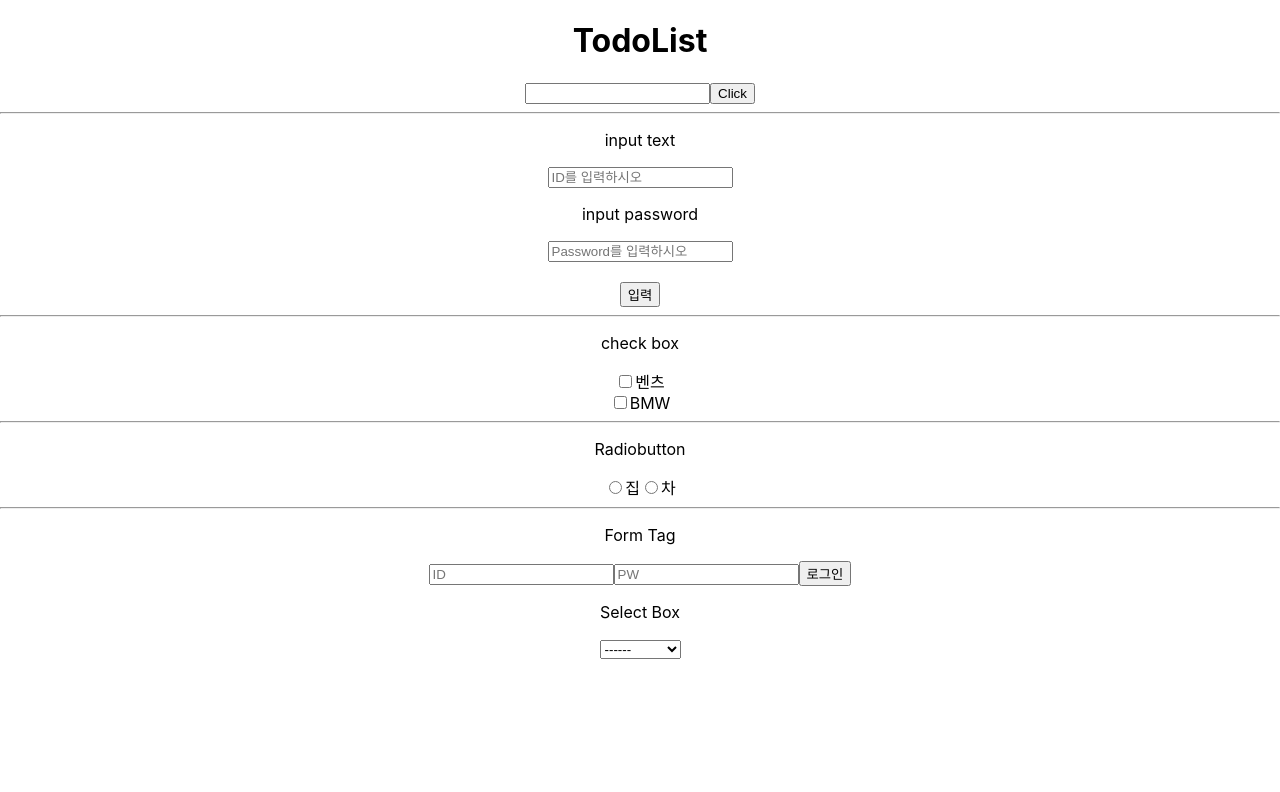
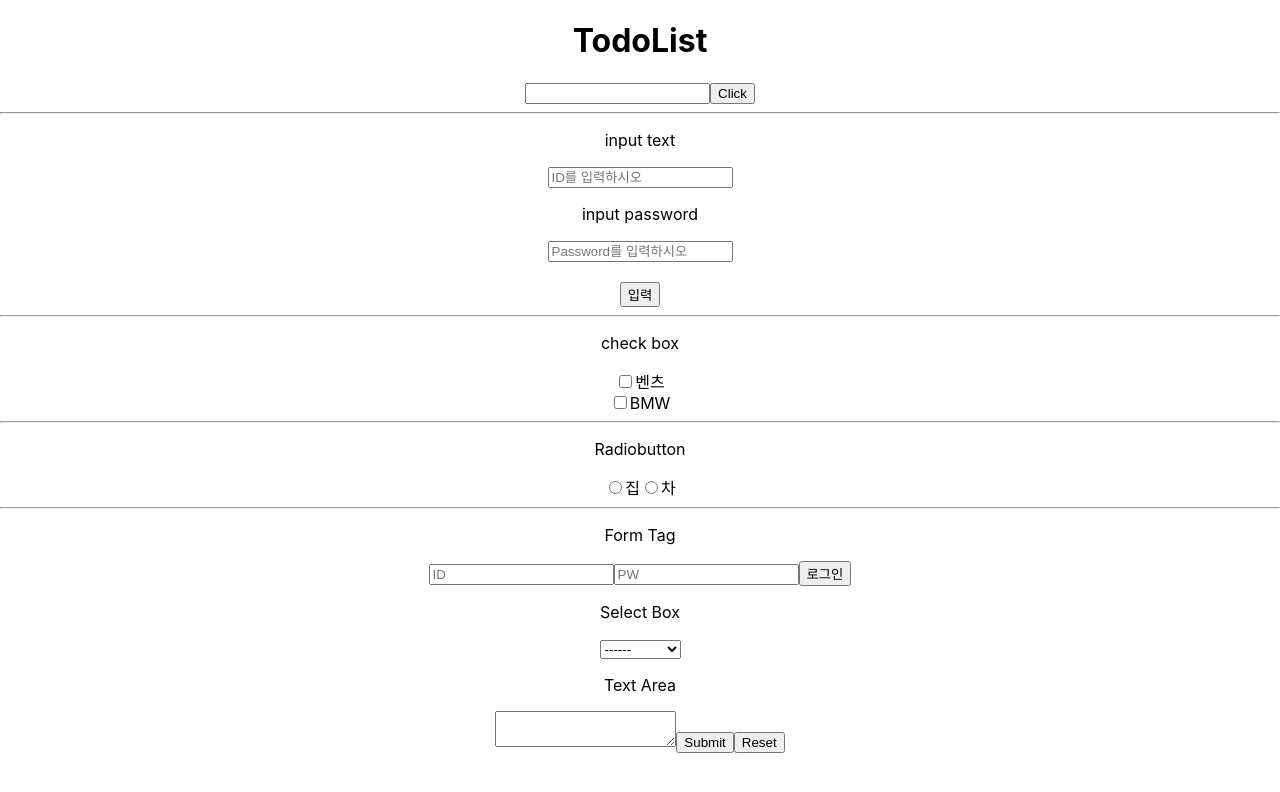
Before and after one commit to csy1597/React, a React (Create React App) app in the folder test2/: page / in a window 1280 px wide. Shown: the top 792 px of the page. Built offline with nearby package versions, Linux system fonts and the light colour scheme.

Commit message:
textarea

```diff
--- a/test2/src/App.js
+++ b/test2/src/App.js
@@ -16,6 +16,7 @@ function App() {
   const [userPw, setUserPw] = useState('');
   const [selected, setSelected] = useState('');
   const selectList = ['------','Apple', 'Dell' ,'SamSung', 'LG', 'HP'];
+  const [areaText, setAreaText] = useState('');
 
 
 
@@ -93,6 +94,11 @@ function App() {
     console.log(selected);
     return;
   }
+  const onAreaText = (e) => setAreaText(e.target.value);
+  console.log(areaText);
+  const onTextReset = () =>{
+    setAreaText('');
+  };
 
 
 
@@ -149,8 +155,14 @@ function App() {
             {item}
           </option>
         ))}
+      </select>
+      <p>Text Area</p>
+      <form onSubmit>
+        <textarea type="text" value={areaText} onChange={onAreaText} />
+        <button onClick>Submit</button>
+        <button type="reset" onClick={onTextReset}>Reset</button>
+      </form>
 
-      </select>
 
 
     </div>
```
